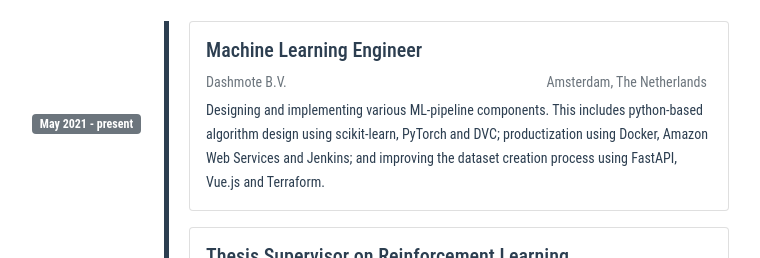
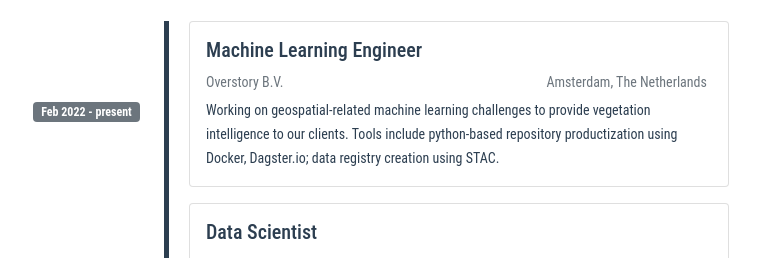
Before and after one commit to alexberndt/cv, a Vue app: page /experience in a window 1280 px wide. Shown: the part 542-800 px from the top of the page, without its empty margins (271-1031 px from the left). Built offline with nearby package versions, Linux system fonts and the light colour scheme.

Commit message:
Updated job title to Overstory

```diff
--- a/package.json
+++ b/package.json
@@ -3,7 +3,7 @@
   "version": "0.1.0",
   "private": true,
   "scripts": {
-    "serve": "cross-env NODE_OPTIONS=\"--openssl-legacy-provider --inspect\" vue-cli-service serve",
+    "serve": "vue-cli-service serve",
     "build": "vue-cli-service build",
     "lint": "vue-cli-service lint"
   },
--- a/src/views/Experience.vue
+++ b/src/views/Experience.vue
@@ -1,12 +1,22 @@
 <template>
   <div class="experience">
 
-
+        <experience-card
+          company="Overstory B.V."
+          role="Machine Learning Engineer"
+          location="Amsterdam, The Netherlands"
+          date="Feb 2022 - present"
+          content="Working on geospatial-related machine learning challenges to
+                    provide vegetation intelligence to our clients. Tools include
+                    python-based repository productization using Docker, Dagster.io;
+                    data registry creation using STAC."
+          id="1"
+        />
         <experience-card
           company="Dashmote B.V."
-          role="Machine Learning Engineer"
+          role="Data Scientist"
           location="Amsterdam, The Netherlands"
-          date="May 2021 - present"
+          date="May 2021 - Jan 2022"
           content="Designing and implementing various ML-pipeline
                     components. This includes python-based
                     algorithm design using scikit-learn, PyTorch and DVC;
@@ -26,7 +36,7 @@
                     Open AI Gym."
           id="2"
         />
-        <experience-card
+        <!-- <experience-card
           company="TOPdesk Nederland B.V."
           role="Software Developer"
           location="Delft, The Netherlands"
@@ -36,7 +46,7 @@
                     integration and deployment of a citizen incident alert
                     app using Docker, Jenkins for CI/CD, Javascript, Vue.js."
           id="3"
-        />
+        /> -->
         <experience-card
           company="Vehicle Dynamics Group"
           role="Algorithms Software Engineer"
--- a/src/views/Home.vue
+++ b/src/views/Home.vue
@@ -2,12 +2,10 @@
   <div class="home">
     <p>
       I am a machine learning engineer at
-        <a href="https://dashmote.com/ai-labs/">Dashmote B.V.</a>
-      where I work on solving a wide variety of data-related problems.
+        <a href="https://www.overstory.com/">Overstory B.V.</a>
+      where I work on solving a wide variety of geospatial-related problems.
       My main focus is on designing, implementing and orchestrating
-      machine learning pipelines. This not only involves ensuring we
-      use the best ML models, theoretically, but ensuring these pipelines
-      are scalable and efficient in production.
+      machine learning pipelines.
     </p>
     <h4>Education</h4>
     <p>
```
